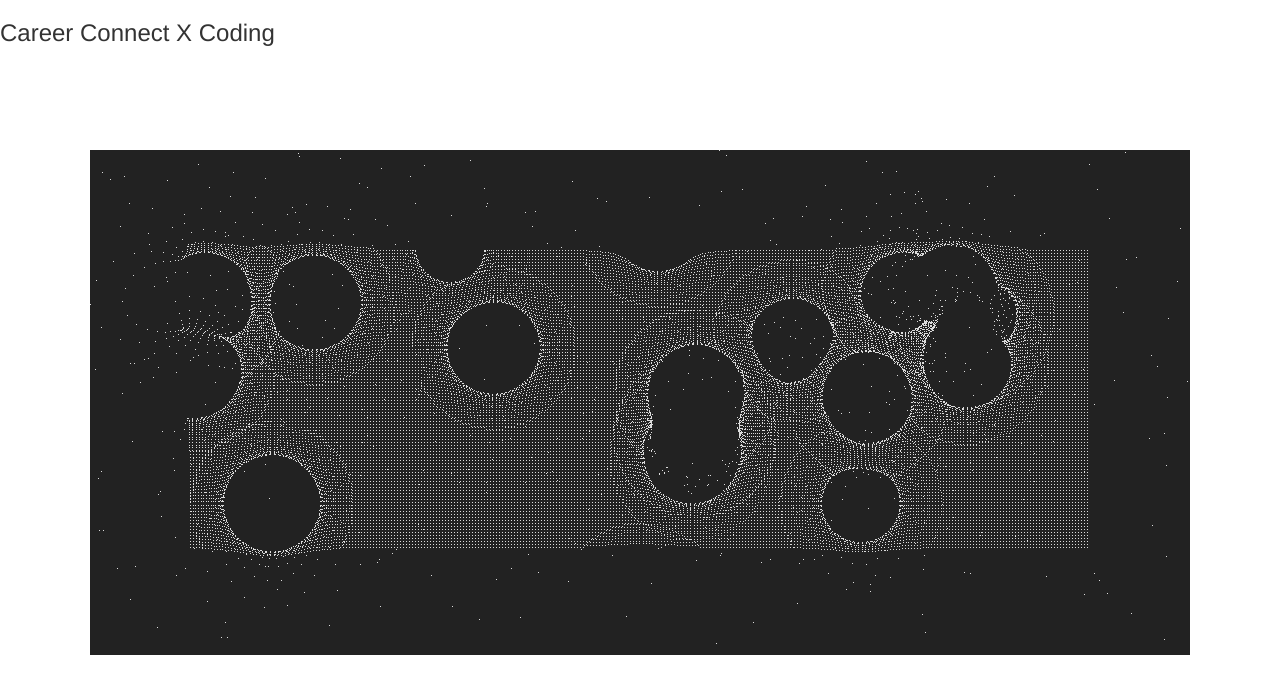
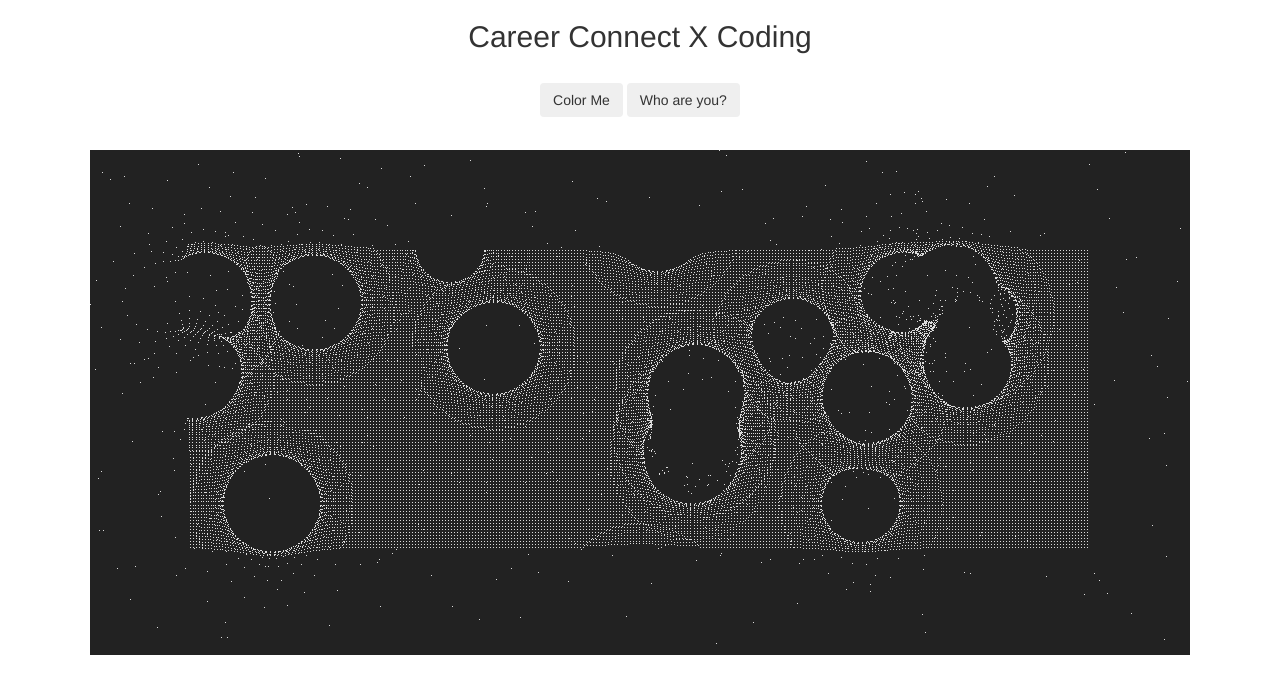
Before and after one commit to elvece/zayoXcareerConnect, a website: page index.html in a window 1280 px wide. Drawn offline with nearby package versions, Linux system fonts and the light colour scheme; animation ran at ten frames a second.

Commit message:
added fun buttons

```diff
--- a/css/main.css
+++ b/css/main.css
@@ -1 +1,4 @@
 /* add custom styles */
+.center {
+  text-align: center;
+}
--- a/index.html
+++ b/index.html
@@ -8,13 +8,27 @@
 
     <link rel="stylesheet" type="text/css" href="css/main.css">
     <link rel="stylesheet" type="text/css" href="css/particles.css">
+    <link rel="stylesheet" type="text/css" href="css/tear.css">
   </head>
-  <body>
+  <body id="body">
 
-    <h3>Career Connect X Coding</h3>
+  <div class="row">
+    <h2 class="center">Career Connect X Coding</h2>
+  </div>
+  <br>
+  <div class="row center">
+    <button class="btn" onclick="colorChange('body')">Color Me</button>
+    <button class="btn" onclick="getName()">Who are you?</button>
+    <br>
+    <h1 id="name"></h1>
+  </div>
 
+  <div class="row">
     <div id='container'></div>
+    <div><canvas id="c"></canvas></div>
+  </div>
 
+    <script src="https://code.jquery.com/jquery-3.2.1.min.js"></script>
     <script src="https://maxcdn.bootstrapcdn.com/bootstrap/3.3.5/js/bootstrap.min.js"></script>
 
     <script type="text/javascript" src="js/main.js"></script>
--- a/js/main.js
+++ b/js/main.js
@@ -1,3 +1,20 @@
 // add scripts
 
-console.log("sanity check!");
+function getName(){
+  var name = prompt("What is your name?");
+
+  if (name != null) {
+      document.getElementById("name").innerHTML =
+      "Hello " + name + "!";
+  }
+}
+
+function colorChange(id){
+  var background = document.getElementById(id).style.backgroundColor;
+  if(background === 'rgb(1, 193, 140)'){
+    color = 'rgb(255,255,255)';
+  } else {
+    color = 'rgb(1, 193, 140)';
+  }
+  document.body.style.background = color;
+}
```
